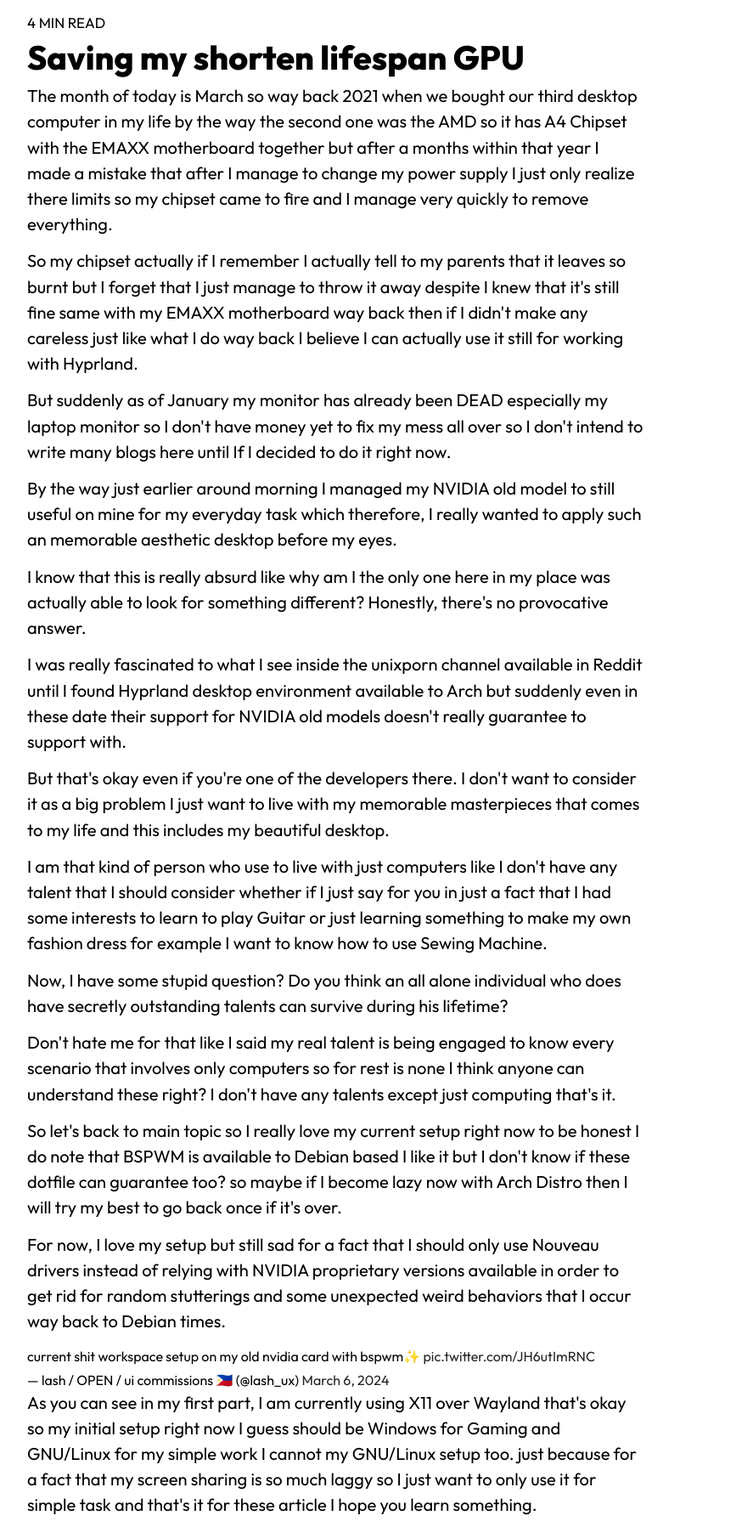
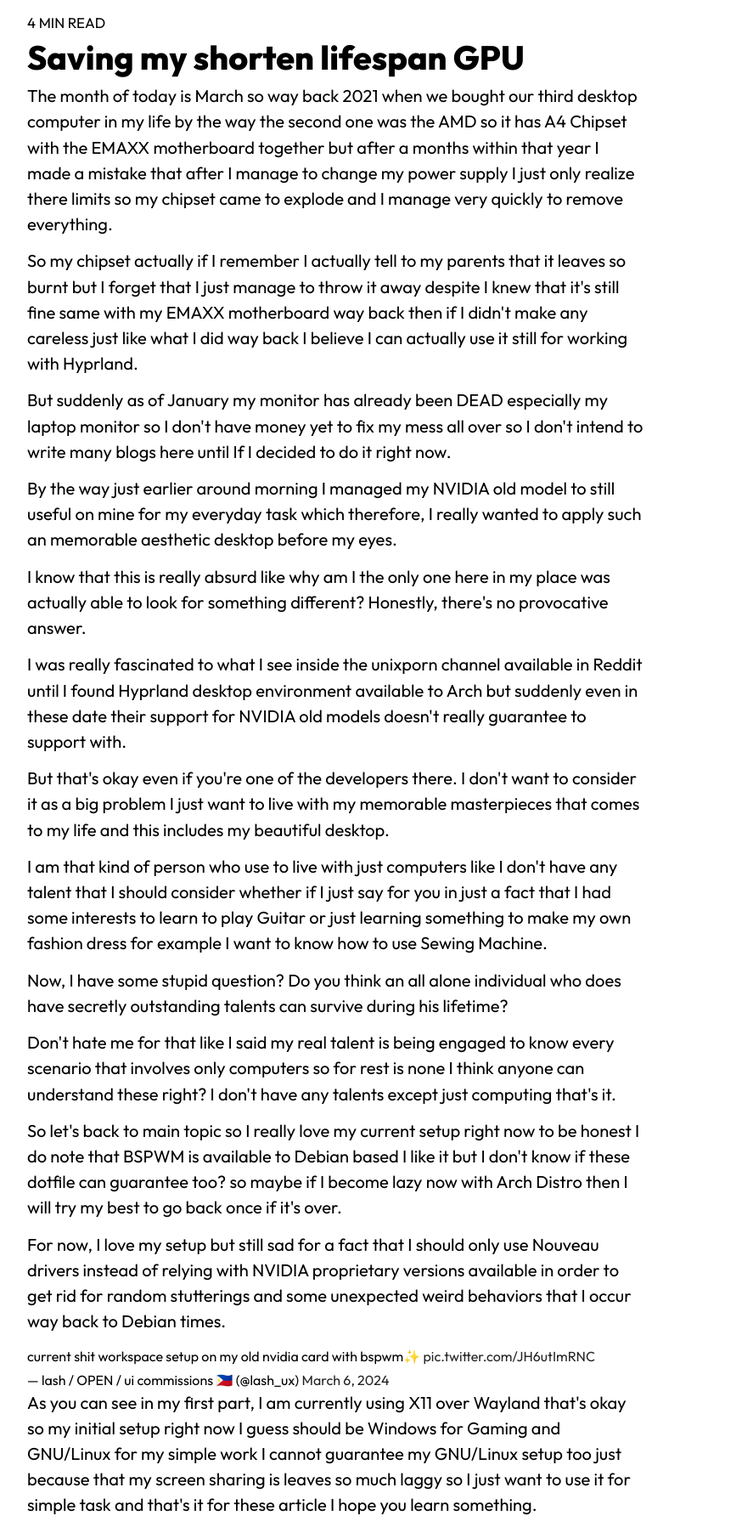
Before and after one commit to lash0000/lash, a plain HTML site: page @eyelash/story/gpu.html in a window 1280 px wide. Shown: the part 100-1897 px from the top of the page at 85% size, without its empty margins (244-1131 px from the left). Drawn offline with nearby package versions, Linux system fonts and the light colour scheme.

Commit message:
:fire: correct

```diff
--- a/@eyelash/story/gpu.html
+++ b/@eyelash/story/gpu.html
@@ -98,12 +98,12 @@
             desktop computer in my life by the way the second one was the AMD so it has
             A4 Chipset with the EMAXX motherboard together but after a months within that year
             I made a mistake that after I manage to change my power supply I just only realize there
-            limits so my chipset came to fire and I manage very quickly to remove everything.
+            limits so my chipset came to explode and I manage very quickly to remove everything.
           </figcaption>
           <figcaption>
             So my chipset actually if I remember I actually tell to my parents that it leaves so burnt
             but I forget that I just manage to throw it away despite I knew that it's still fine same with
-            my EMAXX motherboard way back then if I didn't make any careless just like what I do way back
+            my EMAXX motherboard way back then if I didn't make any careless just like what I did way back
             I believe I can actually use it still for working with Hyprland.
           </figcaption>
           <figcaption>
@@ -164,8 +164,8 @@
           </blockquote> <script async src="https://platform.twitter.com/widgets.js" charset="utf-8"></script>
           <figcaption>
             As you can see in my first part, I am currently using X11 over Wayland that's okay so my initial setup
-            right now I guess should be Windows for Gaming and GNU/Linux for my simple work I cannot my GNU/Linux setup too.
-            just because for a fact that my screen sharing is so much laggy so I just want to only use it for simple task
+            right now I guess should be Windows for Gaming and GNU/Linux for my simple work I cannot guarantee my GNU/Linux
+            setup too just because that my screen sharing is leaves so much laggy so I just want to use it for simple task
             and that's it for these article I hope you learn something.
           </figcaption>
         </article>
```
